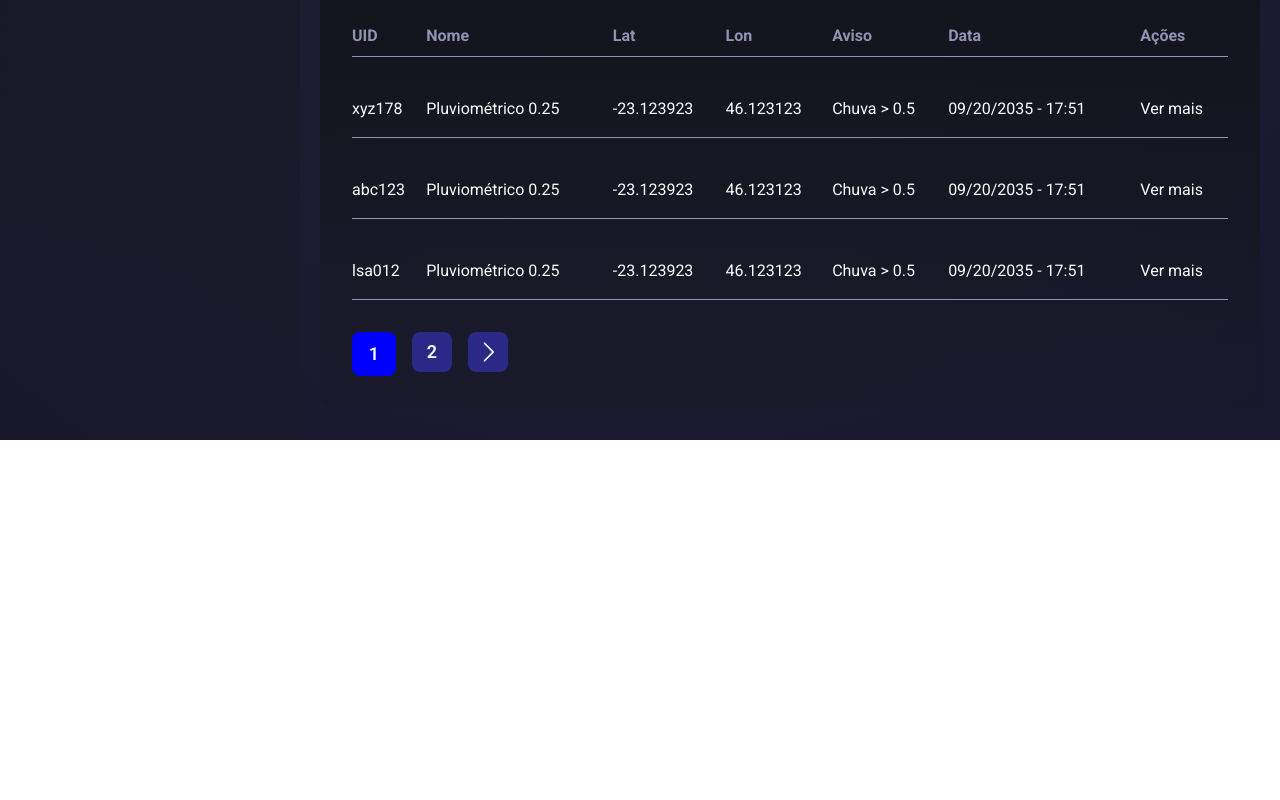
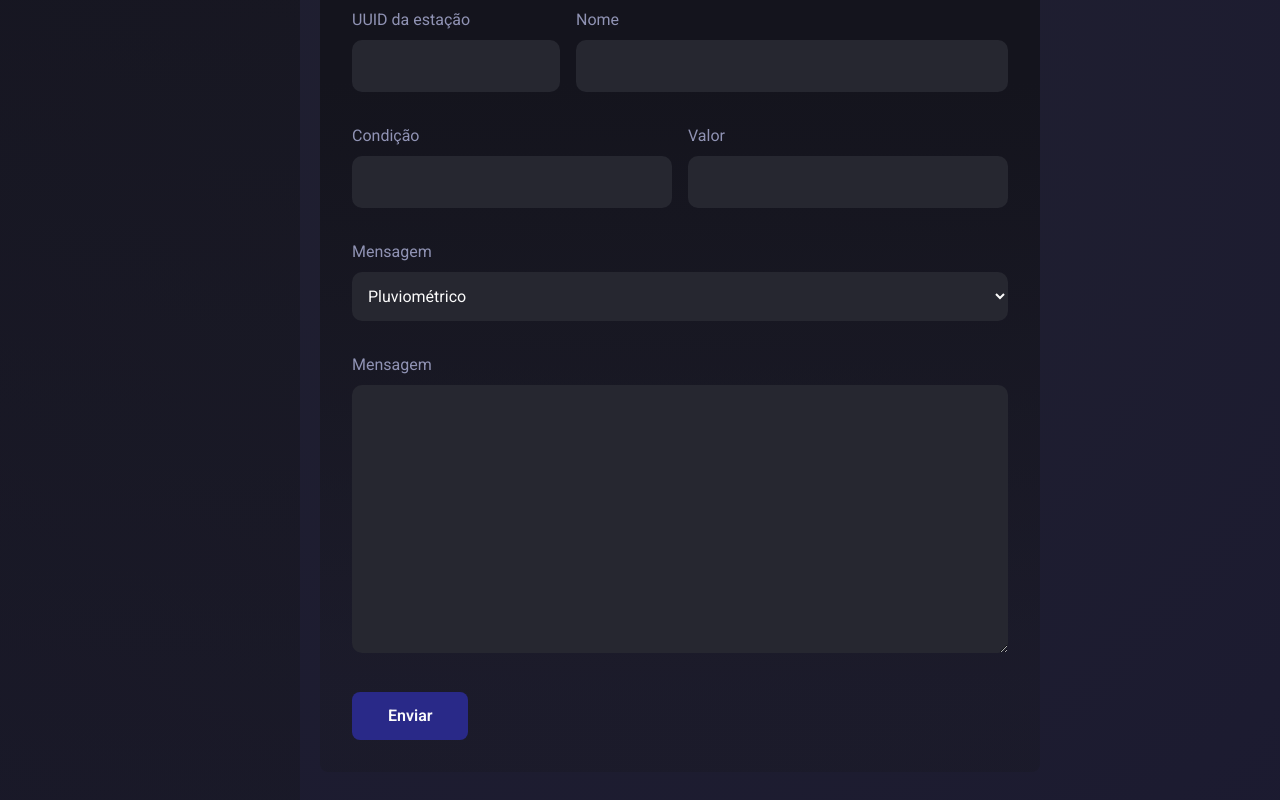
Before and after one commit to FR0M-ZER0/nimbus-front, a React (Vite) app: page /admin/alerts in a window 1280 px wide. Shown: the part 1120-1920 px from the top of the page. Before the commit the page ends 1560 px from the top, so only its background shows below. Built offline with nearby package versions, Linux system fonts and the light colour scheme.

Commit message:
feat[F0-67]: Adiciona formulário para cadastro de alertas

```diff
--- /dev/null
+++ b/src/components/AlertForm.jsx
@@ -0,0 +1,52 @@
+import React from 'react'
+import Card from './Card'
+
+function AlertForm() {
+    return (
+        <Card title={'Cadastrar alerta'}>
+            <form className='w-full'>
+                <div className='grid grid-cols-6 gap-x-4 gap-y-8'>
+                    <div className='col-span-2'>
+                        <label className='alt-light-color-text mb-2' htmlFor="">UUID da estação</label>
+                        <input type="text" className='form-input' />
+                    </div>
+
+                    <div className='col-span-4'>
+                        <label className='alt-light-color-text mb-2' htmlFor="">Nome</label>
+                        <input type="text" className='form-input' />
+                    </div>
+
+                    <div className='col-span-3'>
+                        <label className='alt-light-color-text mb-2' htmlFor="">Condição</label>
+                        <input type="text" className='form-input' />
+                    </div>
+
+                    <div className='col-span-3'>
+                        <label className='alt-light-color-text mb-2' htmlFor="">Valor</label>
+                        <input type="text" className='form-input' />
+                    </div>
+
+                    <div className="col-span-6">
+                        <label className='alt-light-color-text mb-2' htmlFor="">Mensagem</label>
+						<select className="form-input col-span-2">
+							<option disabled value='' selected>
+								Pluviométrico
+							</option>
+						</select>
+                    </div>
+
+                    <div className='col-span-6'>
+                        <label className='alt-light-color-text mb-2' htmlFor="">Mensagem</label>
+                        <textarea className='form-input' rows={10} />
+                    </div>
+                </div>
+
+                <button className='submit-button mt-8'>
+                    Enviar
+                </button>
+            </form>
+        </Card>
+    )
+}
+
+export default AlertForm
--- a/src/components/Calendar.jsx
+++ b/src/components/Calendar.jsx
@@ -25,7 +25,7 @@ function Calendar() {
         daysArray.push(day)
     }
 
-    const weeks = [];
+    const weeks = []
     for (let i = 0; i < daysArray.length; i += 7) {
         weeks.push(daysArray.slice(i, i + 7))
     }
--- a/src/components/StationForm.jsx
+++ b/src/components/StationForm.jsx
@@ -55,7 +55,6 @@ function StationForm() {
                         <label className='alt-light-color-text mb-2' htmlFor="">Bairro</label>
                         <input type="text" className='form-input' />
                     </div>
-
                 </div>
 
                 <div className='mt-12 flex items-center justify-between'>
--- a/src/pages/admin/AlertPage.jsx
+++ b/src/pages/admin/AlertPage.jsx
@@ -2,10 +2,11 @@ import React from 'react'
 import Calendar from '../../components/Calendar'
 import LastAlerts from '../../components/LastAlerts'
 import AlertsTable from '../../components/AlertsTable'
+import AlertForm from '../../components/AlertForm'
 
 function AlertPage() {
     return (
-        <div className='w-full'>
+        <div className='w-full space-y-8'>
             <div className='flex space-x-6'>
                 <div className='max-w-[1400px] w-full'>
                     <Calendar />
@@ -15,7 +16,17 @@ function AlertPage() {
                 </div>
             </div>
 
-            <div className='my-8'>
+            <div className='flex space-x-6'>
+                <div className='max-w-[720px] w-full'>
+                    <AlertForm />
+                </div>
+
+                <div>
+
+                </div>
+            </div>
+
+            <div className='mb-8'>
                 <AlertsTable />
             </div>
         </div>
```
